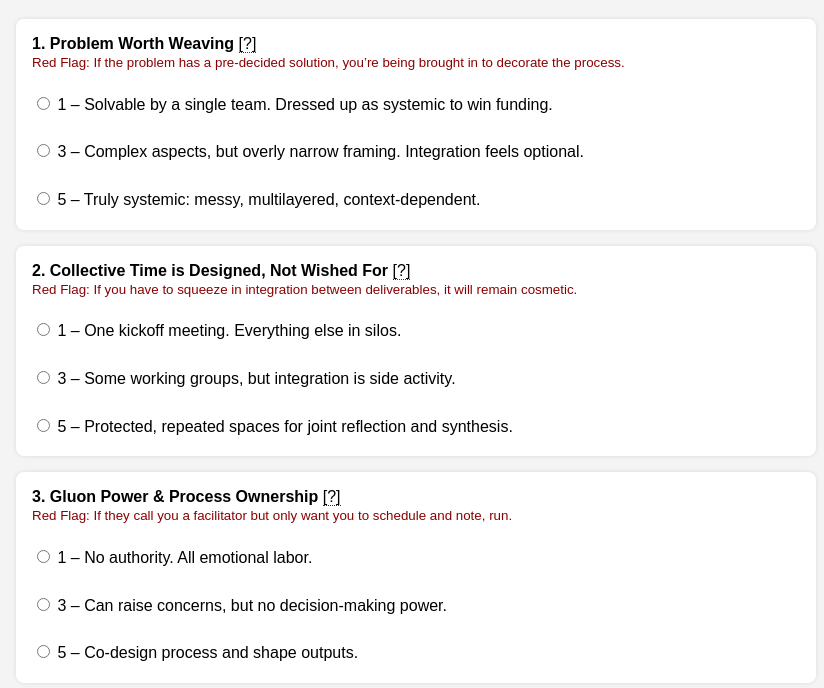
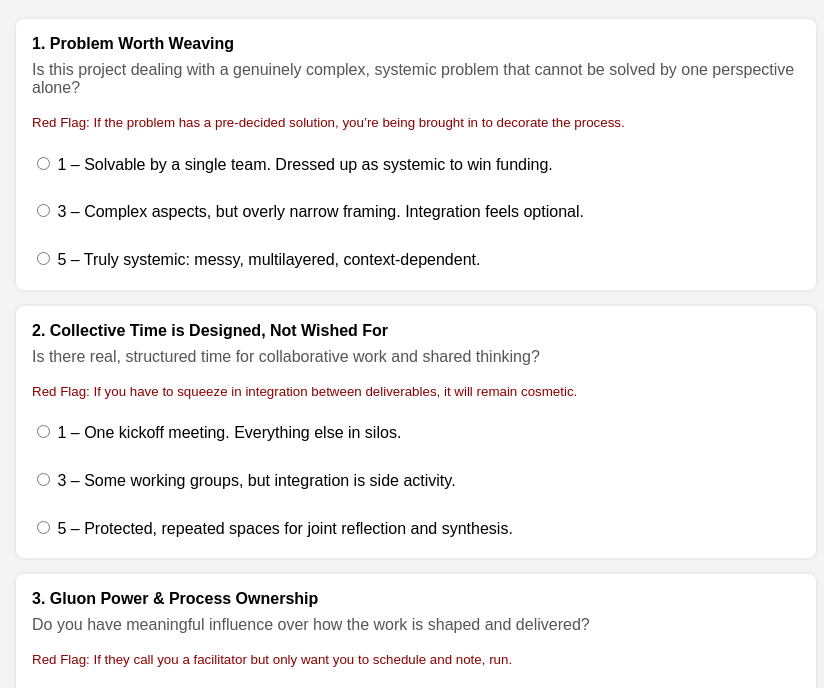
Before and after one commit to bruggenanne/gluon, a plain HTML site: page index.html in a window 1280 px wide. Shown: the part 94-782 px from the top of the page, without its empty margins (224-1048 px from the left). Drawn offline with Linux system fonts and the light colour scheme.

Commit message:
index.html

```diff
--- a/index.html
+++ b/index.html
@@ -27,10 +27,6 @@
       display: block;
       margin: 0.3rem 0;
     }
-    .tooltip {
-      cursor: help;
-      border-bottom: 1px dotted #333;
-    }
     button {
       display: block;
       margin: 2rem auto;
@@ -51,6 +47,10 @@
       text-align: center;
       margin-top: 2rem;
     }
+    .description {
+      margin: 0.5rem 0 1rem;
+      color: #555;
+    }
   </style>
 </head>
 <body>
@@ -63,7 +63,7 @@
     const questions = [
       {
         title: "1. Problem Worth Weaving",
-        tooltip: "Is this project dealing with a genuinely complex, systemic problem that cannot be solved by one perspective alone?",
+        description: "Is this project dealing with a genuinely complex, systemic problem that cannot be solved by one perspective alone?",
         redFlag: "If the problem has a pre-decided solution, you’re being brought in to decorate the process.",
         options: [
           "1 – Solvable by a single team. Dressed up as systemic to win funding.",
@@ -73,7 +73,7 @@
       },
       {
         title: "2. Collective Time is Designed, Not Wished For",
-        tooltip: "Is there real, structured time for collaborative work and shared thinking?",
+        description: "Is there real, structured time for collaborative work and shared thinking?",
         redFlag: "If you have to squeeze in integration between deliverables, it will remain cosmetic.",
         options: [
           "1 – One kickoff meeting. Everything else in silos.",
@@ -83,7 +83,7 @@
       },
       {
         title: "3. Gluon Power & Process Ownership",
-        tooltip: "Do you have meaningful influence over how the work is shaped and delivered?",
+        description: "Do you have meaningful influence over how the work is shaped and delivered?",
         redFlag: "If they call you a facilitator but only want you to schedule and note, run.",
         options: [
           "1 – No authority. All emotional labor.",
@@ -93,7 +93,7 @@
       },
       {
         title: "4. Authentic Stakeholder Involvement",
-        tooltip: "Are the right people truly participating—not just watching?",
+        description: "Are the right people truly participating—not just watching?",
         redFlag: "If no one risks changing assumptions, it’s performance art.",
         options: [
           "1 – One token participant. No decision power.",
@@ -103,7 +103,7 @@
       },
       {
         title: "5. Integration Is a Purpose, Not a Buzzword",
-        tooltip: "Is integration central to the project’s design, not an afterthought?",
+        description: "Is integration central to the project’s design, not an afterthought?",
         redFlag: "If transdisciplinary shows up in the proposal but not the meetings... branding.",
         options: [
           "1 – Separate deliverables. No compromise or translation.",
@@ -113,7 +113,7 @@
       },
       {
         title: "6. Structural & Institutional Backing",
-        tooltip: "Is the system supporting this kind of work with time, budget, leadership?",
+        description: "Is the system supporting this kind of work with time, budget, leadership?",
         redFlag: "If no one will back you when timelines clash, you’re alone.",
         options: [
           "1 – Pretends to support collaboration, but lacks real backing.",
@@ -123,7 +123,7 @@
       },
       {
         title: "7. Produces Useful, Shared Outputs",
-        tooltip: "Will this produce something usable by multiple audiences?",
+        description: "Will this produce something usable by multiple audiences?",
         redFlag: "If outputs are determined before integration, you’re filling in blanks.",
         options: [
           "1 – Glossy report. Looks good, means nothing.",
@@ -133,7 +133,7 @@
       },
       {
         title: "8. Clarity of Integration Purpose",
-        tooltip: "Is the purpose of integration clearly defined and shared?",
+        description: "Is the purpose of integration clearly defined and shared?",
         redFlag: "If people think integration means magically agreeing, fantasy camp.",
         options: [
           "1 – Vague: ‘foster synergies’ with no shared goal.",
@@ -143,7 +143,7 @@
       },
       {
         title: "9. Epistemic Humility Present",
-        tooltip: "Are people willing to question their own frameworks?",
+        description: "Are people willing to question their own frameworks?",
         redFlag: "If someone says 'That’s not how we do things in...', run.",
         options: [
           "1 – Each discipline thinks it’s the real science.",
@@ -153,7 +153,7 @@
       },
       {
         title: "10. Emotional & Relational Safety",
-        tooltip: "Is the space safe for disagreement and vulnerability?",
+        description: "Is the space safe for disagreement and vulnerability?",
         redFlag: "If everyone agrees all the time, no one is talking.",
         options: [
           "1 – Status dynamics. People pretend certainty.",
@@ -163,7 +163,7 @@
       },
       {
         title: "11. Real Interdependence",
-        tooltip: "Do the project parts rely on each other to succeed?",
+        description: "Do the project parts rely on each other to succeed?",
         redFlag: "If the Gantt chart is parallel lanes—you’re racing, not integrating.",
         options: [
           "1 – Work packages are fully independent.",
@@ -173,7 +173,7 @@
       },
       {
         title: "12. Reflexivity is Built In",
-        tooltip: "Is the project reflecting on how it works, not just what it produces?",
+        description: "Is the project reflecting on how it works, not just what it produces?",
         redFlag: "If reflection happens in month 48 only, you're in trouble.",
         options: [
           "1 – Post-mortem only.",
@@ -183,7 +183,7 @@
       },
       {
         title: "13. Agility Without Chaos",
-        tooltip: "Can the project adapt to new insights smoothly?",
+        description: "Can the project adapt to new insights smoothly?",
         redFlag: "If learning is treated as a threat, the project is allergic to growth.",
         options: [
           "1 – Rigid plan. Change = panic.",
@@ -193,7 +193,7 @@
       },
       {
         title: "14. Cultural Translation Happens",
-        tooltip: "Is effort made to translate across disciplines and cultures?",
+        description: "Is effort made to translate across disciplines and cultures?",
         redFlag: "If jargon is used to assert dominance, it’s a wall not a bridge.",
         options: [
           "1 – Jargon and acronyms dominate.",
@@ -203,7 +203,7 @@
       },
       {
         title: "15. There’s Room for Meaning",
-        tooltip: "Does the project allow people to connect personally and ethically?",
+        description: "Does the project allow people to connect personally and ethically?",
         redFlag: "If passion is seen as unprofessional, the project is spiritually dead.",
         options: [
           "1 – Just another contract. Values left at login.",
@@ -221,7 +221,8 @@
       }).join("<br/>");
       form.innerHTML += `
         <div class="question">
-          <label><strong>${q.title}</strong> <span class="tooltip" title="${q.tooltip}">[?]</span></label><br/>
+          <label><strong>${q.title}</strong></label>
+          <div class="description">${q.description}</div>
           <small style="color: darkred">Red Flag: ${q.redFlag}</small><br/><br/>
           <div class="score-options">
             ${optionsHtml}
```
